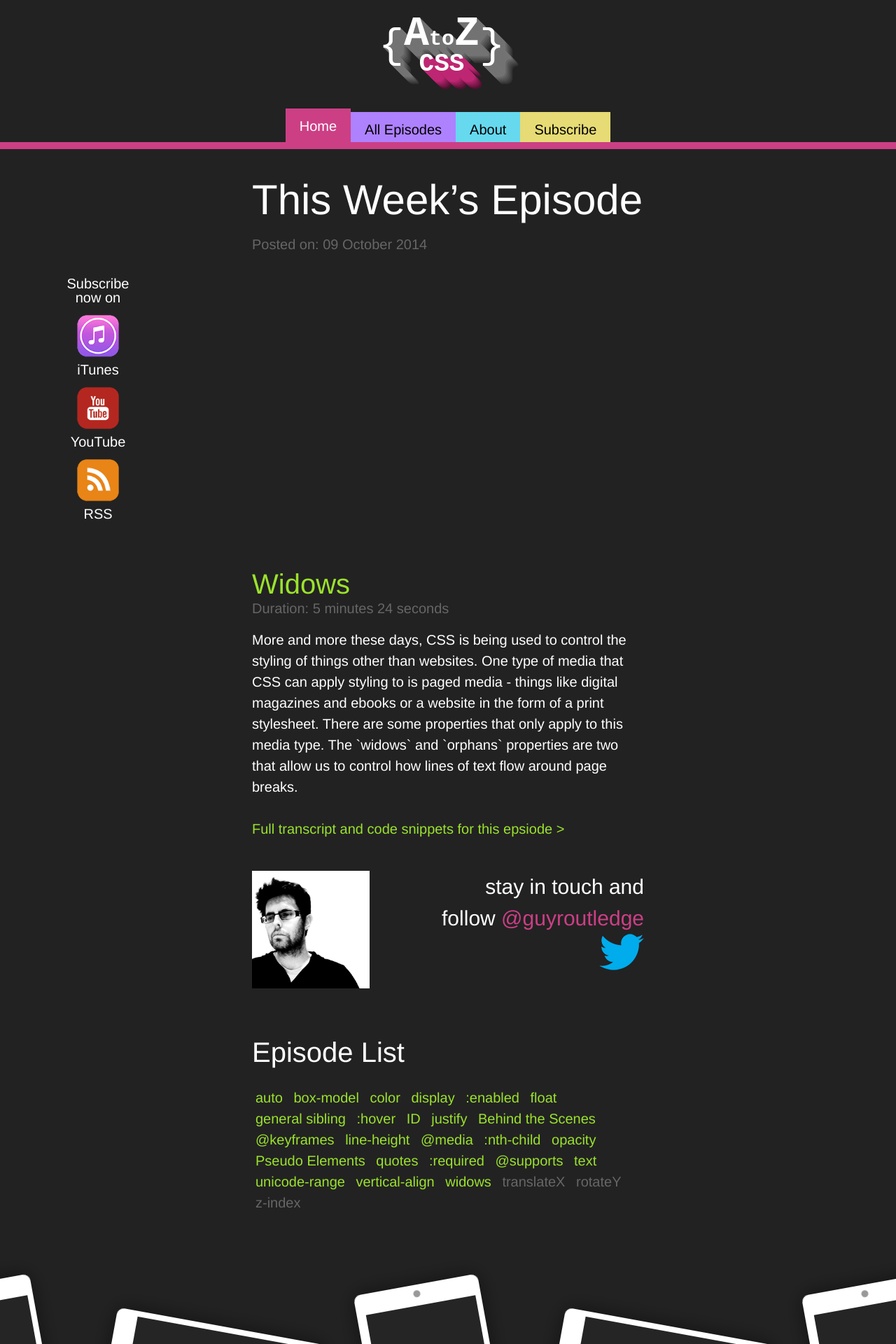
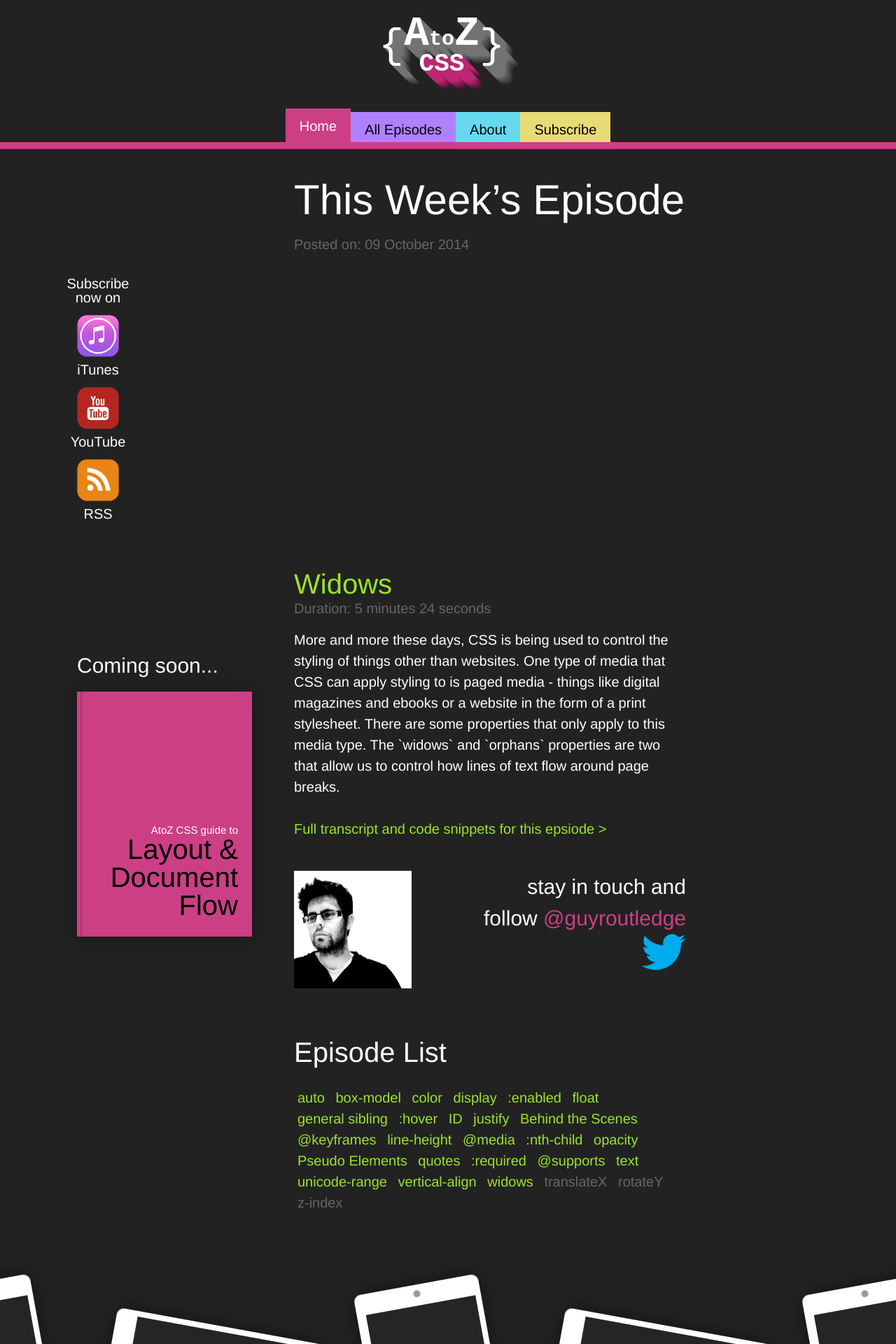
Before and after one commit to guyroutledge/atozcss, a Jekyll site: the page built from index.html, in a window 1280 px wide. Shown: the top 1920 px of the page at 70% size. Built offline with Jekyll 4.4.1, drawn with Linux system fonts in a browser that asks for light colours; the list of posts is cut into pages by our own code; comment, search, counter and statistics services are not loaded.

Commit message:
Add 3d book feature to homepage and single post page

```diff
--- /dev/null
+++ b/_includes/book.html
@@ -0,0 +1,19 @@
+<div class="book__container">
+
+	<h2>Coming soon...</h2>
+
+	<a href="/book">
+		<article class="book">
+			<div class="book__cover">
+				<h1>
+					<span>AtoZ CSS guide to</span>
+					Layout &amp; Document Flow
+				</h1>
+			</div>
+			<div class="book__spine">
+				<p>AtoZ CSS guide <span>by Guy Routledge</span></p>
+				<h2>find out more...</h2>
+			</div>
+		</article>
+	</a>
+</div>
--- a/_layouts/post_page.html
+++ b/_layouts/post_page.html
@@ -10,6 +10,7 @@ layout: default
 	</div>
 	<div class="episode-content">
 		{% include video.html %}
+		{% include book.html %}
 
 		<div class="site-container-inner">
 			<section>
--- /dev/null
+++ b/css/scss/_book.scss
@@ -0,0 +1,113 @@
+//*************************
+// $$ 3D Book
+//**************************
+
+$book-width:250px;
+$book-height:350px;
+
+.book__container {
+	position: absolute;
+	top: 675px;
+	left: -80px;
+	z-index: 10;
+
+	perspective:1800px;
+
+	transition:opacity 0.3s ease;
+	opacity:0;
+
+	@media screen and (min-width:66.875em) {
+		opacity:1;
+	}
+
+	h2:first-child {
+		font-size:3rem;
+	}
+}
+
+.book {
+	position:relative;
+	width:$book-width;
+	height:$book-height;
+	transition: transform .5s;
+	box-shadow:0 0 2em rgba(0,0,0,0.3);
+
+	&:hover {
+		transform:rotate3d(0, 1, 0, 40deg);
+	}
+}
+.book,
+.book__cover,
+.book__spine {
+	background:$color-brand;
+	backface-visibility:hidden;
+	transform-style: preserve-3d;
+}
+
+.book__cover {
+	position:absolute;
+	top:0;
+	left:0;
+	width:$book-width;
+	height:100%;
+	transform:translateZ(20px);
+
+	h1 {
+		position:absolute;
+		bottom:10px;
+		right:20px;
+		width:200px;
+
+		color:#000;
+		font-size:4rem;
+		line-height:1;
+		text-align:right;
+	}
+	span {
+		display:block;
+		font-size:1.5rem;
+		color:#fff;
+	}
+	&:after {
+		content:"";
+		position:absolute;
+		left:5px;
+
+		width:40px;
+		height:$book-height;
+		background:linear-gradient(to right, rgba(0,0,0,0.2) 0%, rgba(0,0,0,0) 10%);
+	}
+}
+
+.book__spine {
+	position:absolute;
+	left:-20px;
+	width:40px;
+	height:$book-height;
+
+	transform:rotate3d(0, 1, 0, -90deg);
+
+	p {
+		width:$book-height;
+		height:40px;
+		margin:0;
+		padding:0 2em;
+
+		color:#fff;
+		font-size:1.75rem;
+		transform-origin:0 0;
+		transform: rotate(90deg) translateY(-35px);
+	}
+	span {
+		color:#000;
+	}
+	h2 {
+		position:absolute;
+		top:100%;
+		margin:0;
+		padding:0.5em 0;
+
+		font-size:4rem;
+		line-height:1;
+	}
+}
--- a/css/scss/_layout.scss
+++ b/css/scss/_layout.scss
@@ -9,17 +9,26 @@
 	padding-right:2rem;
 }
 %container {
+	position:relative;
 	max-width:90rem;
 }
 .site-container-inner {
 	@extend %container;
 	max-width:60rem;
+
+	@media screen and (min-width:66.875em) {
+		left:6rem;
+	}
 }
 
 .site-header {
 	margin-bottom:$font-margin-bottom;
 	text-align:center;
 	border-bottom:1rem solid $color-brand;
+
+	@media screen and (min-width:66.875em) {
+		left:12rem;
+	}
 }
 .site-content {
 	@extend %container;
--- a/css/style.scss
+++ b/css/style.scss
@@ -9,3 +9,4 @@
 @import "scss/twitter-follow";
 @import "scss/buttons";
 @import "scss/form";
+@import "scss/book";
--- a/index.html
+++ b/index.html
@@ -15,6 +15,7 @@ title: Home
 	{% for post in site.posts | limit: 1 %}
 
 		{% include video.html %}
+		{% include book.html %}
 
 		<div class="site-container-inner">
 			{% include archive-post.html %}
```
Also changed, not shown: _includes/style.css.
